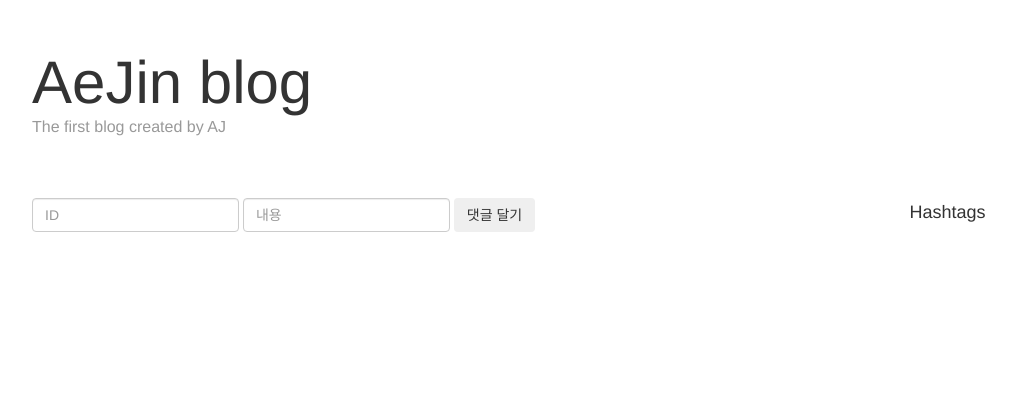
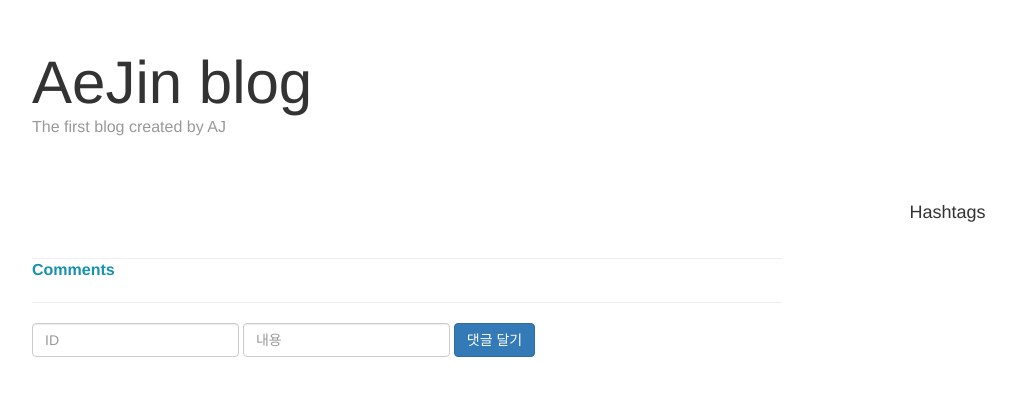
Before and after one commit to aejinkim/blog-for-office-workers, a Django app: template templates/detail.html in a window 1280 px wide. Shown: the part 40-436 px from the top of the page, without its empty margins (38-1054 px from the left). Run offline with Django 3.2, Linux system fonts and the light colour scheme; the template is opened without the code that fills it, so the values that code supplies are empty; some libraries are stand-ins or nearby versions.

Commit message:
add comment style

```diff
--- a/static/css/base.css
+++ b/static/css/base.css
@@ -52,4 +52,28 @@ p {
 }
 .reply-form{
     margin-top: 20px;
+    background-color: #4343433;
 }
+
+.blog-post > p{
+  font-size: 20px;
+  color: #112D4E;
+}
+.comment-style{
+  font-size: 16px;
+  margin-top: 80px;
+}
+
+
+.comment-title{
+  color:#1891AC;
+  margin-top: -20px;
+  font-weight: bold;
+}
+.comment-inline{
+  display: inline;
+}
+.comment-id{
+  font-weight: bold;
+  color:#666666;
+}
--- a/templates/detail.html
+++ b/templates/detail.html
@@ -11,11 +11,17 @@
       <div class="blog-post">
         <p>{{ article.contents }}</p>
       </div>
-      <div>
+      <div class="comment-style">
+        <hr>
+        <p class="comment-title">Comments</p>
         {% for comment in article.article_comments.all %}
-          <div>{{comment.username}} : {{comment.content}}</div>
+          <div>
+            <div class="comment-inline comment-id">{{comment.username}}</div> : <div class="comment-inline">{{comment.content}}</div>
+          </div>
+
         {% endfor %}
       </div>
+      <hr>
       <div class="reply-form">
         <form class="form-inline" method="post" action="">
           {% csrf_token %}
@@ -27,7 +33,7 @@
               <input placeholder="내용"class="form-control" name="content" />
             </div>
             <div class="form-group">
-              <button class="btn btn-defualt" type="submit">댓글 달기</button>
+              <button class="btn btn-primary" type="submit">댓글 달기</button>
             </div>
           </div>
         </form>
```
